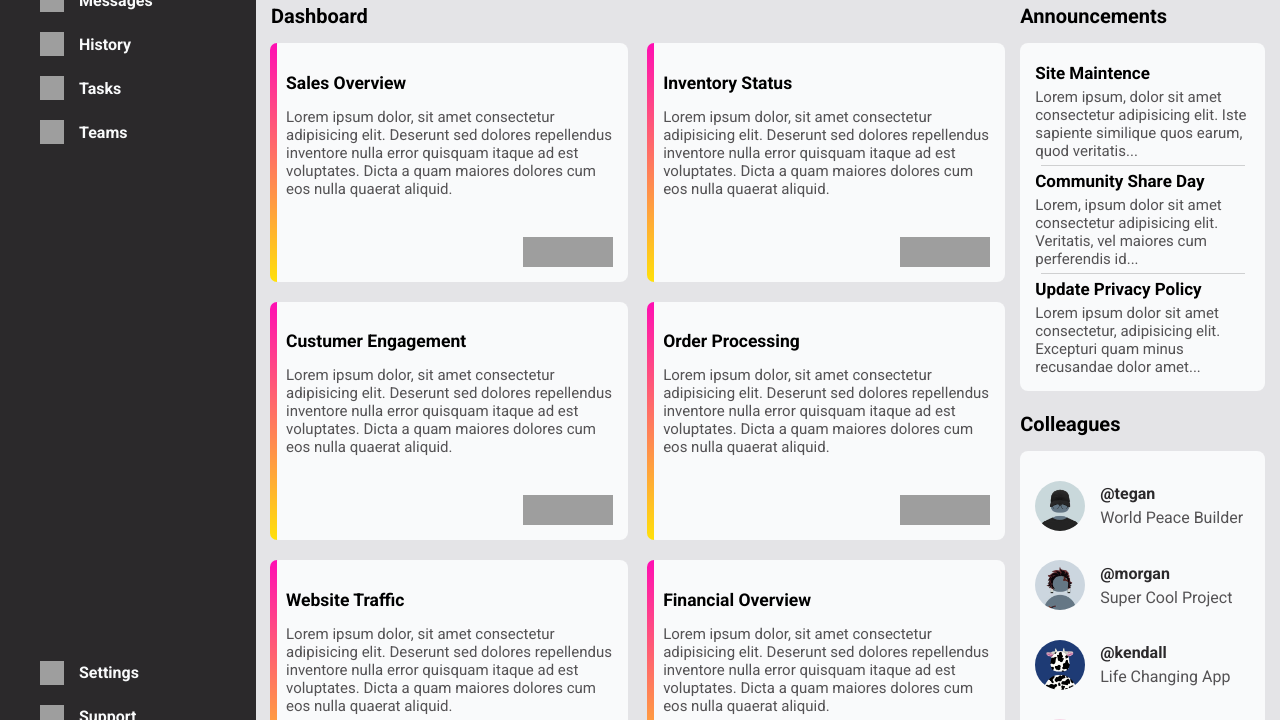
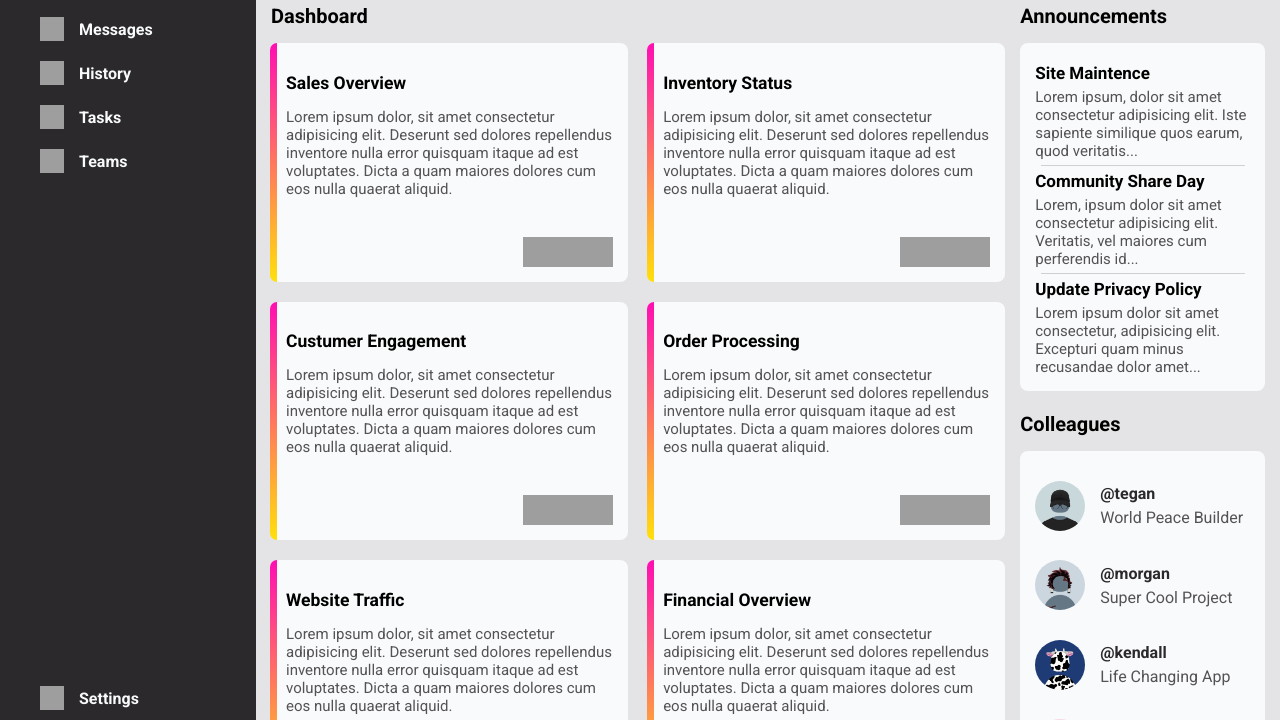
Before and after one commit to victorxph/odin-admin-dashboard, a plain HTML site: page index.html in a window 1280 px wide. Shown: the part 237-957 px from the top of the page. Drawn offline with Linux system fonts and the light colour scheme; grey boxes are pictures that could not be loaded.

Commit message:
Fix sidebar height bug

```diff
--- a/style.css
+++ b/style.css
@@ -19,6 +19,9 @@ body{
     background-color: #2B292B;
     color: #F9FAFB;
     grid-row: 1 / -1;
+    height: 100%;
+    display: grid;
+    grid-template-rows: 130px 20px 1fr;
 }
 
 .logo {
@@ -65,9 +68,9 @@ body{
 
 .sidebar-nav{
 
-    height: 88%;
     display: flex;
     flex-direction: column;
+    justify-content: space-between;
     justify-content: space-between;
 
 }
@@ -76,12 +79,14 @@ body{
 
     list-style: none;
     font-weight: bold;
+    display: flex;
+    flex-direction: column;
+    gap: 20px;
 
 }
 
 .side-bar li{
 
-    margin-bottom: 20px;
     display: flex;
     align-items: center;
     gap: 15px;
```
